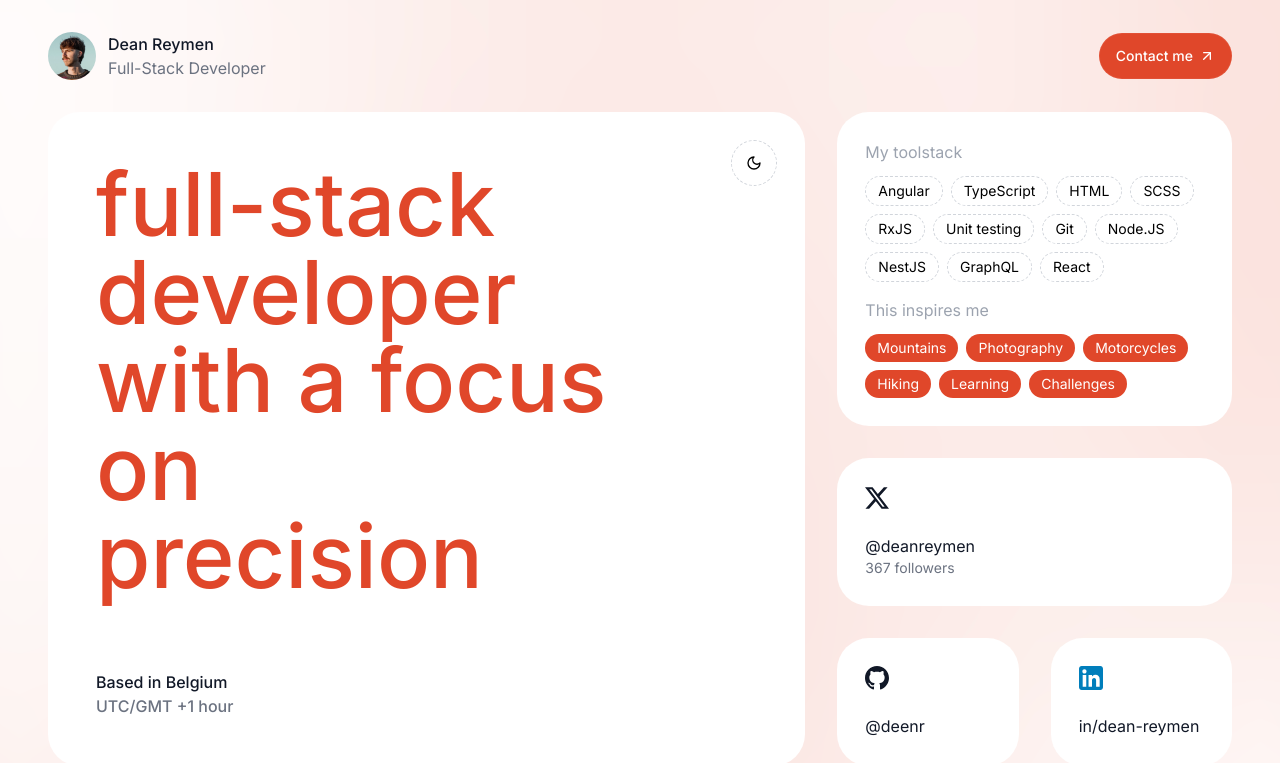
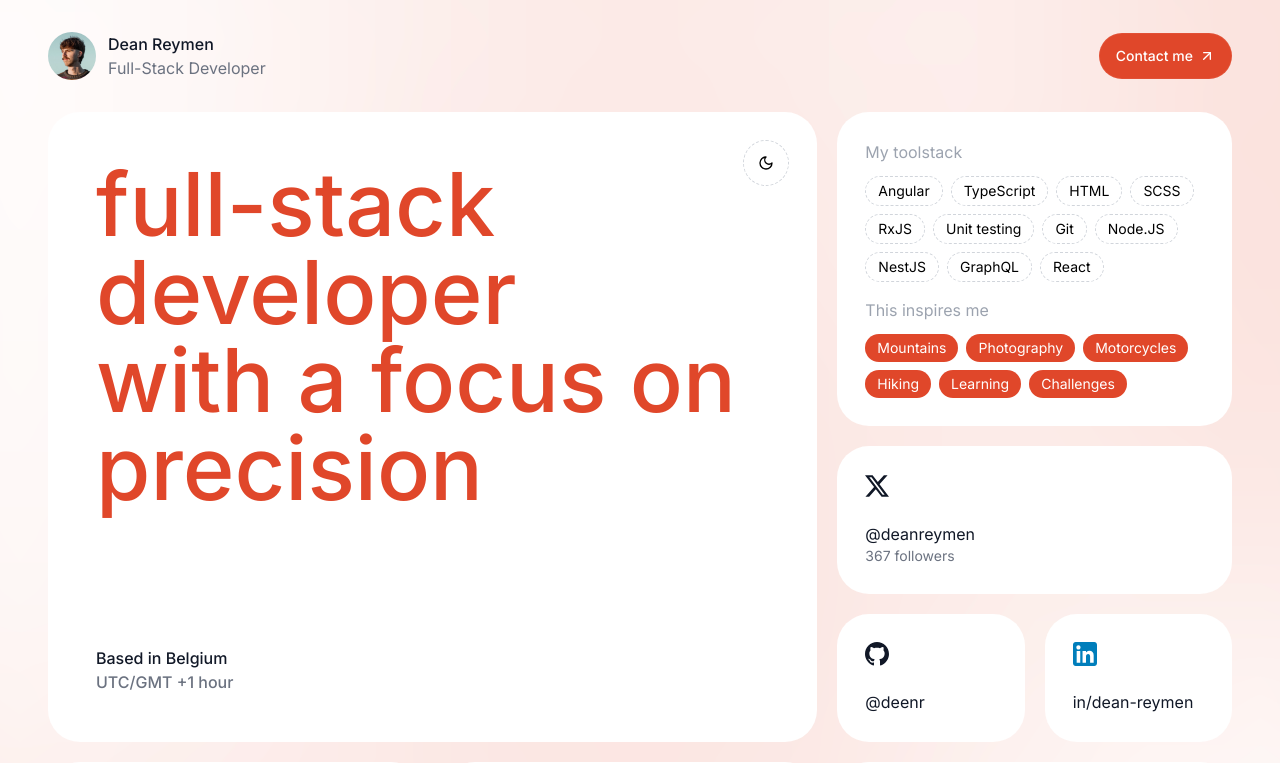
Before and after one commit to deenr/portfolio, a React (Vite) app: page / in a window 1280 px wide. Shown: the top 763 px of the page. Built offline with nearby package versions, Linux system fonts and the light colour scheme.

Commit message:
chore: spacing fix

```diff
--- a/src/App.tsx
+++ b/src/App.tsx
@@ -15,7 +15,7 @@ function App() {
     <ThemeProvider>
       <div className="relative min-h-screen flex flex-col gap-8 pt-8 pb-12 px-6 lg:px-12">
         <Header />
-        <main className="h-full min-h-0 grid gap-6 lg:gap-8 grid-cols-2 md:grid-cols-[1fr_1fr_1fr_1fr_1fr_1fr] lg:grid-cols-[1fr_1fr_.4fr_.6fr] xl:grid-cols-[4fr_4fr_2fr_2fr] lg:grid-rows-[auto_auto_auto_auto] flex-1 ">
+        <main className="h-full min-h-0 grid gap-4 lg:gap-5 grid-cols-2 md:grid-cols-[1fr_1fr_1fr_1fr_1fr_1fr] lg:grid-cols-[1fr_1fr_.4fr_.6fr] xl:grid-cols-[4fr_4fr_2fr_2fr] lg:grid-rows-[auto_auto_auto_auto] flex-1 ">
           <Main className="lg:col-start-1 col-span-2 md:col-span-6 lg:col-span-2 lg:row-start-1 lg:row-span-1 xl:row-span-3" />
           <Experience className="md:col-start-1 col-span-2 md:col-span-3 lg:col-span-1 xl:row-start-4 lg:row-span-2 xl:row-span-1" />
           <Education className="md:col-start-4 lg:col-start-2 col-span-2 md:col-span-3 lg:col-span-1 xl:row-start-4 lg:row-span-2 xl:row-span-1" />
--- a/src/components/References.tsx
+++ b/src/components/References.tsx
@@ -20,9 +20,9 @@ export function References({ className }: { className?: string }) {
       text: 'Working with Dean has been one of the best investments we’ve ever made.'
     },
     {
-      author: 'Mary Major',
+      author: 'Karel De Smet',
       role: 'Front-end Developer',
-      text: 'Dean is easily one of the most thorough and thoughtful developers I’ve ever met.'
+      text: 'As Dean’s mentor, I saw him quickly make an impact by learning fast, asking the right questions, and handling tasks with ease. He’d be a great addition to any team!'
     },
     {
       author: 'Jim Smith',
```
